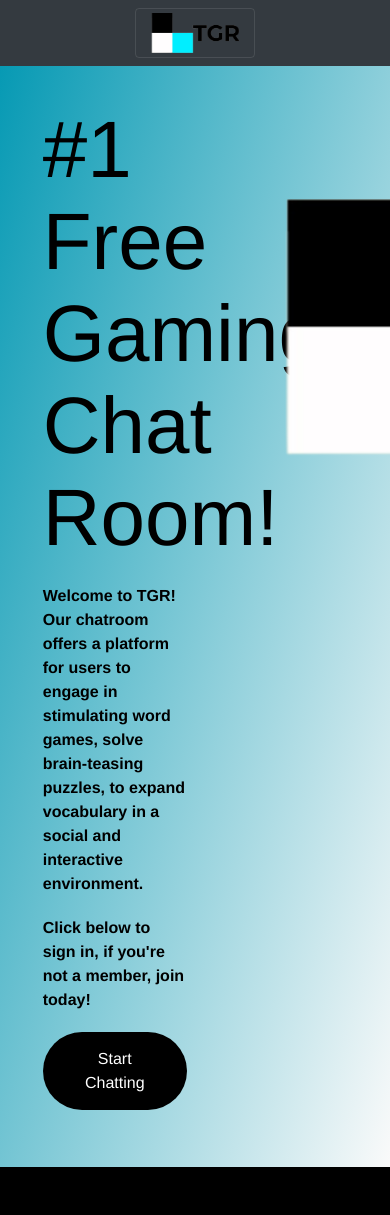
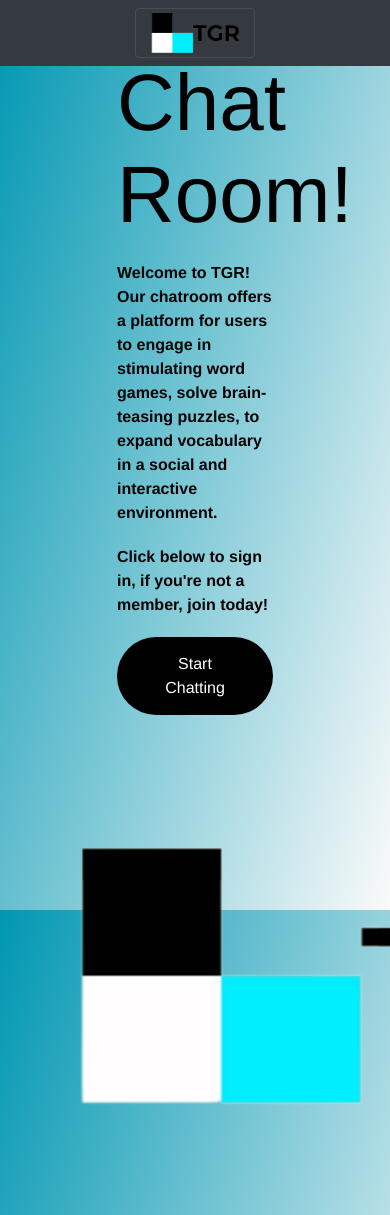
Before and after one commit to Syncline-blip/CITS3403-Project-1, a Flask app: page / in a window 390 px wide; the page is wider, and only the part inside the window is pictured. Before the commit the page ends 1167 px from the top of that part, so only its background shows below. Run offline with Flask 3, Linux system fonts and the light colour scheme; some libraries are stand-ins or nearby versions.

Commit message:
Intro Changes & Added Favicon Image

```diff
--- a/website/static/css/Intro_Page.css
+++ b/website/static/css/Intro_Page.css
@@ -5,21 +5,21 @@ body {
     background: linear-gradient(106deg, rgba(0,151,178,1) 0%, rgba(250,250,250,1) 100%);
     color: #000;
   }
-
-  .display-flex{
+.intro-container {
     display: flex;
-  }
-
-  .container {
-    display: flex;
-    flex: 1;
-    margin-left: 2.5%;
-    margin-top: 5%;
-    margin-bottom: 10%;
+    flex-direction: row;
+    flex-wrap: wrap;
+    justify-content: center;
+    align-items: center;
+    align-content: center;
+    height: 100vh;
+    width: 100vw;
     max-width: none;
   }
 
   .text-container{
+    display: flex;
+    flex-direction: column;
     padding: 5%;
     height: fit-content;
     width: fit-content;
@@ -50,6 +50,8 @@ body {
 
   .image-container {
     display: flex;
+    flex-direction: column;
+    flex-wrap: wrap;
     flex: 1;
     justify-content: center;
   }
@@ -72,3 +74,15 @@ body {
       transform: rotateX(0);
     }
   }
+
+  @media screen and (max-width: 650px) {
+    .intro-container {
+      flex-direction: row;
+    }
+    .text-container {
+      width: 100%;
+    }
+    .image-container {
+      width: 100%;
+    }
+  }
--- a/website/templates/intro.html
+++ b/website/templates/intro.html
@@ -13,8 +13,8 @@
 {% endblock mycss%}
 
 {% block content %}
-<div class="display-flex">
-  <div class="container">
+<div class="intro-container">
+
   <div class="text-container">
     <h1>#1 Free Gaming Chat Room!</h1>
     <p>Welcome to TGR! Our chatroom offers a platform for users to engage in stimulating word games, solve brain-teasing puzzles, to expand vocabulary in a social and interactive environment.</p>
@@ -28,7 +28,6 @@
     <img class = "image" src="..\static\images\Logo.png" alt="Logo">
   </div>
 
-  </div>
 
 </div>
 
```
Also changed, not shown: website/static/images/logofavicon.png (added). Lines whose indentation alone changed are shown as unchanged.
